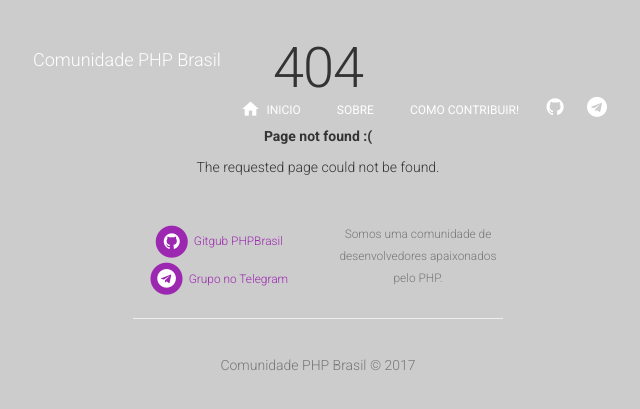
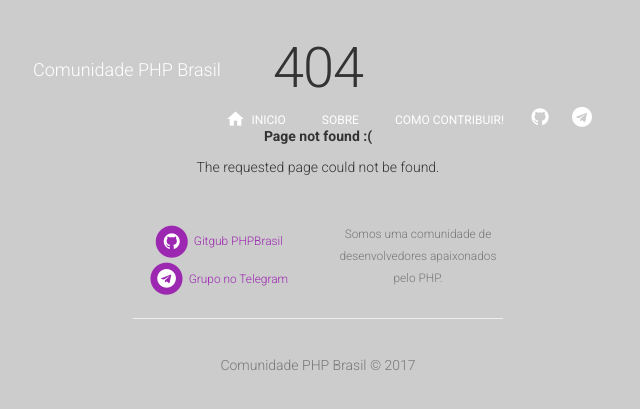
Before and after one commit to brasil-php/blog, a Jekyll site: the page built from 404.html, in a window 1280 px wide. Shown: the top 409 px of the page, without its empty margins (322-962 px from the left). Built offline with Jekyll 4.4.1, drawn with Linux system fonts in a browser that asks for light colours.

Commit message:
navbar settings

```diff
--- a/_includes/navigation.html
+++ b/_includes/navigation.html
@@ -1,4 +1,4 @@
-<nav class="navbar navbar-transparent navbar-fixed-top navbar-color-on-scroll navbar-info">
+<nav class="navbar navbar-transparent navbar-absolute navbar-color-on-scroll navbar-info">
     <div class="container">
         <!-- Brand and toggle get grouped for better mobile display -->
         <div class="navbar-header">
```
